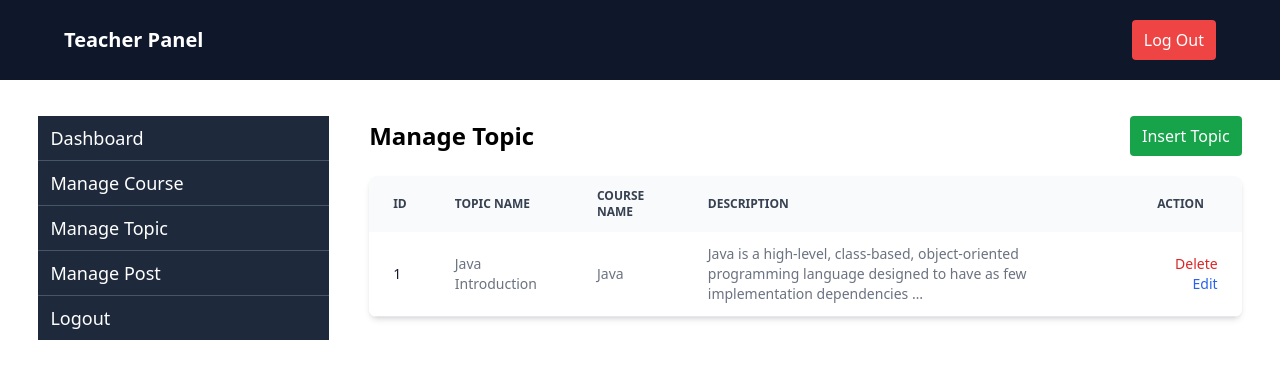
After one commit to shivamkumar93/blog, a Django app: page /manageTeacherTopic in a window 1280 px wide. The commit adds this page. Shown: the top 379 px of the page. Run offline with Django 5.2, Linux system fonts and the light colour scheme; a user stored in the database is signed in; data comes from the database, SQL or seed files in the repository; both versions use the stored data as it was after the commit; some libraries are stand-ins or nearby versions.

Commit message:
in teacher dashboard course insert, manage and topic insert,manage work is down

```diff
--- a/onlinestudy/urls.py
+++ b/onlinestudy/urls.py
@@ -40,7 +40,18 @@ urlpatterns = [
 
     # Teacher Urls
     path('teacher_dashboard', teacher_base, name='teacherbase'),
+    #course urls here
     path('teacher_course', teacher_course, name='teacherInserCourse'),
+    path('teacher_manage_course', teacher_manageCourse, name='teacherManageCourse'),
+    path('deleteCourse/<int:id>/', delete_teacherCourse, name='deleteCourse'),
+    path('editCourse/<int:id>/', edit_teacherCourse, name='editCourse'),
+    # topic urls here
+    path('insertTopic', inserTeacherTopic, name='insertTeacherTopic'),
+    path('manageTeacherTopic', manageTeacherTopic, name='manageTeacherTopic'),
+    path('deleteTeacherTopic/<int:id>/', deleteTeacherTopic, name='deleteTeacherTopic'),
+    path('editTeacherTopic/<int:id>/', editTeacherTopic, name='editTeacherTopic'),
+    # post urls here
+    path('insertTeacherPost', insertTeacherPost, name='insertTeacherPost')
 ]
 
 urlpatterns += static(settings.MEDIA_URL, document_root=settings.MEDIA_ROOT)
--- a/tutorial/models.py
+++ b/tutorial/models.py
@@ -19,6 +19,7 @@ class Course(models.Model):
     description = models.TextField(blank=True, null=True)
     image = models.ImageField(upload_to="media/", blank=True, null=True)
     created_at = models.DateTimeField(auto_now_add=True)
+    user = models.ForeignKey(User, on_delete=models.CASCADE, null=True, blank=True)
 
     def __str__(self):
         return self.name
--- a/tutorial/teacher_views.py
+++ b/tutorial/teacher_views.py
@@ -1,9 +1,84 @@
 from django.shortcuts import render, redirect, get_object_or_404
 from .models import*
-from .forms import*
+from .forms import CourseForm, TopicForm, ContentForm
+from django.contrib.auth.decorators import login_required
 
+@login_required
 def teacher_base(request):
     return render(request, 'teacher/teacherbase.html')
 
+# Teacher Course Logic Here
+@login_required
 def teacher_course(request):
-    return render(request, 'teacher/teacherinsertcourse.html')
+    form = CourseForm(request.POST or None , request.FILES)
+    if request.method == 'POST':
+
+        if form.is_valid():
+            course = form.save(commit=False)
+            course.user = request.user
+            course.save()
+            return redirect(teacher_course)
+    return render(request, 'teacher/teacherinsertcourse.html', {'form':form})
+
+@login_required
+def teacher_manageCourse(request):
+    courses = Course.objects.filter(user=request.user)
+    return render(request, 'teacher/teachermanageCourse.html',{'courses':courses})
+
+@login_required
+def delete_teacherCourse(request, id):
+    item = Course.objects.get(id=id)
+    item.delete()
+    return redirect(teacher_manageCourse)
+
+@login_required
+def edit_teacherCourse(request, id):
+    course = get_object_or_404(Course, id=id)
+    form = CourseForm(instance=course)
+    if request.method == 'POST':
+        form = CourseForm(request.POST or None , instance=course)
+        if form.is_valid():
+            form.save()
+            return redirect(teacher_manageCourse)
+
+    return render(request, 'teacher/editteachercourse.html', {'form':form})
+
+# Teacher Topic Logic Here
+def inserTeacherTopic(request):
+    form = TopicForm(request.POST or None, user= request.user)
+    if request.method == 'POST':
+        if form.is_valid():
+            form.save()
+            return redirect(inserTeacherTopic)
+    return render(request, 'teacher/teacherInsertTopic.html',{'form':form})
+
+def manageTeacherTopic(request):
+    topics = Topic.objects.select_related('course').filter(course__user=request.user)
+    return render(request, 'teacher/manageTeacherTopic.html', {'topics':topics})
+
+def deleteTeacherTopic(request, id):
+    d = Topic.objects.get(id=id)
+    d.delete()
+    return redirect(manageTeacherTopic)
+
+def editTeacherTopic(request, id):
+
+    topic = get_object_or_404(Topic, id=id)
+    form = TopicForm(instance = topic)
+    if request.method == 'POST':
+        form = TopicForm(request.POST or None, instance = topic)
+        if form.is_valid():
+            form.save()
+            return redirect(manageTeacherTopic)
+    return render(request, 'teacher/editTeacherTopic.html', {'form':form})
+
+
+def insertTeacherPost(request):
+    form = ContentForm(request.POST or None , user=request.user)
+    if request.method == 'POST':
+        if form.is_valid():
+            post = form.save(commit=False)
+            post.user = request.user
+            post.save()
+            return redirect(insertTeacherPost)
+    return render(request, 'teacher/insertTeacherPost.html', {'form':form})
--- /dev/null
+++ b/tutorial/templates/teacher/manageTeacherTopic.html
@@ -0,0 +1,59 @@
+{% extends "teacher/teacherbase.html" %}
+
+
+
+{% block content %}
+
+<div class="flex flex-1 justify-between items-center">
+    <h2 class="text-2xl font-semibold ">Manage Topic </h2>
+    <a href="{% url 'insertTeacherTopic' %}" class="text-white bg-green-600 px-3 py-2 rounded">Insert Topic</a>
+</div>
+<div class="relative overflow-x-auto shadow-md sm:rounded-lg mt-5">
+    <table class="w-full text-sm text-left rtl:text-right text-gray-500 dark:text-gray-400">
+        <thead class="text-xs text-gray-700 uppercase bg-gray-50 dark:bg-gray-700 dark:text-gray-400">
+            <tr>
+                <th scope="col" class="px-6 py-3">
+                    Id
+                </th>
+                <th scope="col" class="px-6 py-3">Topic Name</th>
+                <th scope="col" class="px-6 py-3">Course Name</th>
+
+                <th scope="col" class="px-6 py-3">Description</th>
+
+
+                <th scope="col" class="px-6 py-3 text-right pr-[5%]">
+                    Action
+                </th>
+            </tr>
+        </thead>
+        <tbody>
+            {% for topic in topics %}
+            <tr class="bg-white border-b dark:bg-gray-800 dark:border-gray-700 hover:bg-gray-50 dark:hover:bg-gray-600">
+                <th scope="row" class="px-6 py-3 font-medium text-gray-900 whitespace-nowrap dark:text-white">
+                    {{ topic.id }}
+                </th>
+                <td class="px-6 py-3 text-sm">{{topic.topic_name}}</td>
+                <td class="px-6 py-3 text-sm">{{topic.course.name}}</td>
+
+                <td class="px-6 py-3 text-sm ">{{ topic.description|truncatewords:15}}</td>
+
+
+                <td class="px-6 py-3 text-right space-x-4">
+                    <a href="{% url 'deleteTeacherTopic' topic.id %}"
+                        class="font-medium text-red-600 dark:text-red-500 hover:underline">Delete</a>
+                    <a href="{% url 'editTeacherTopic' topic.id %}"
+                        class="font-medium text-blue-600 dark:text-blue-500 hover:underline">Edit</a>
+                </td>
+            </tr>
+            {% empty %}
+            <tr>
+                <td colspan="3" class="px-6 py-4 text-center text-gray-500 dark:text-gray-400">
+                    No Topics found.
+                </td>
+            </tr>
+            {% endfor %}
+        </tbody>
+    </table>
+</div>
+
+{% endblock %}
--- a/tutorial/templates/teacher/teacherbase.html
+++ b/tutorial/templates/teacher/teacherbase.html
@@ -22,9 +22,9 @@
         <div class="w-3/12 self-start mt-4">
             <div class="flex flex-col divide-y divide-slate-600 ">
                 <a href="{% url 'teacherbase' %}" class="bg-[#1E293B] text-white px-3 py-2 hover:bg-[#334155] text-lg font-medium">Dashboard</a>
-                <a href="{% url 'teacherInserCourse' %}" class="bg-[#1E293B] text-white px-3 py-2 hover:bg-[#334155] text-lg font-medium">Manage Course</a>
-                <a href="#" class="bg-[#1E293B] text-white px-3 py-2 hover:bg-[#334155] text-lg font-medium">Manage Topic</a>
-                <a href="#" class="bg-[#1E293B] text-white px-3 py-2 hover:bg-[#334155] text-lg font-medium">Manage Post</a>
+                <a href="{% url 'teacherManageCourse' %}" class="bg-[#1E293B] text-white px-3 py-2 hover:bg-[#334155] text-lg font-medium">Manage Course</a>
+                <a href="{% url 'manageTeacherTopic' %}" class="bg-[#1E293B] text-white px-3 py-2 hover:bg-[#334155] text-lg font-medium">Manage Topic</a>
+                <a href="{% url 'insertTeacherPost' %}" class="bg-[#1E293B] text-white px-3 py-2 hover:bg-[#334155] text-lg font-medium">Manage Post</a>
                 <!-- <a href="" class="bg-[#1E293B] text-white px-3 py-2 hover:bg-[#334155] text-lg font-medium">Manage Message</a> -->
 
                 <a href="" class="bg-[#1E293B] text-white px-3 py-2 hover:bg-[#334155] text-lg font-medium">Logout</a>
```
Also changed, not shown: tutorial/forms.py (+17 -1 lines), tutorial/templates/registration/login.html (+33 -62 lines), tutorial/templates/teacher/editTeacherTopic.html (added, +22 -0 lines), tutorial/templates/teacher/editteachercourse.html (added, +22 -0 lines), tutorial/templates/teacher/insertTeacherPost.html (added, +22 -0 lines), tutorial/templates/teacher/teacherInsertTopic.html (added, +22 -0 lines), tutorial/templates/teacher/teachermanageCourse.html (added, +58 -0 lines), db.sqlite3, media/media/django_SNrj99W.webp (added), media/media/html_VgSK2uF.webp (added), media/media/java_XuHAeos.jpeg (added), media/media/javascripts_YHjgqNg.jpg (added), tutorial/migrations/0003_course_user.py (added), tutorial/templates/teacher/editTeacherPost.html (added), 1 more files.
